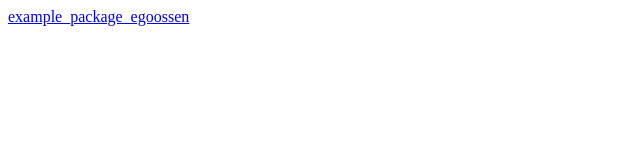
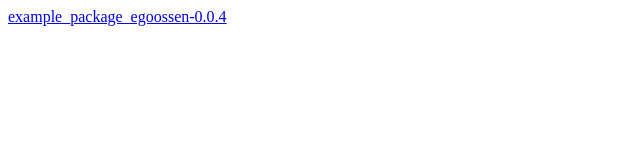
Before and after one commit to egoossen/python-package-server, a plain HTML site: page example-package-egoossen/index.html in a window 1280 px wide. Shown: the full height of the page, 0-640 px from the left. Drawn offline with Linux system fonts and the light colour scheme.

Commit message:
Adds version to link.

```diff
--- a/example-package-egoossen/index.html
+++ b/example-package-egoossen/index.html
@@ -1,6 +1,6 @@
 <!DOCTYPE html>
 <html>
     <body>
-        <a href="git+https://github.com/egoossen/example_package_egoossen#egg=example_package_egoossen">example_package_egoossen</a>
+        <a href="git+https://github.com/egoossen/example_package_egoossen#egg=example_package_egoossen-0.0.4">example_package_egoossen-0.0.4</a>
     </body>
 </html>
```
